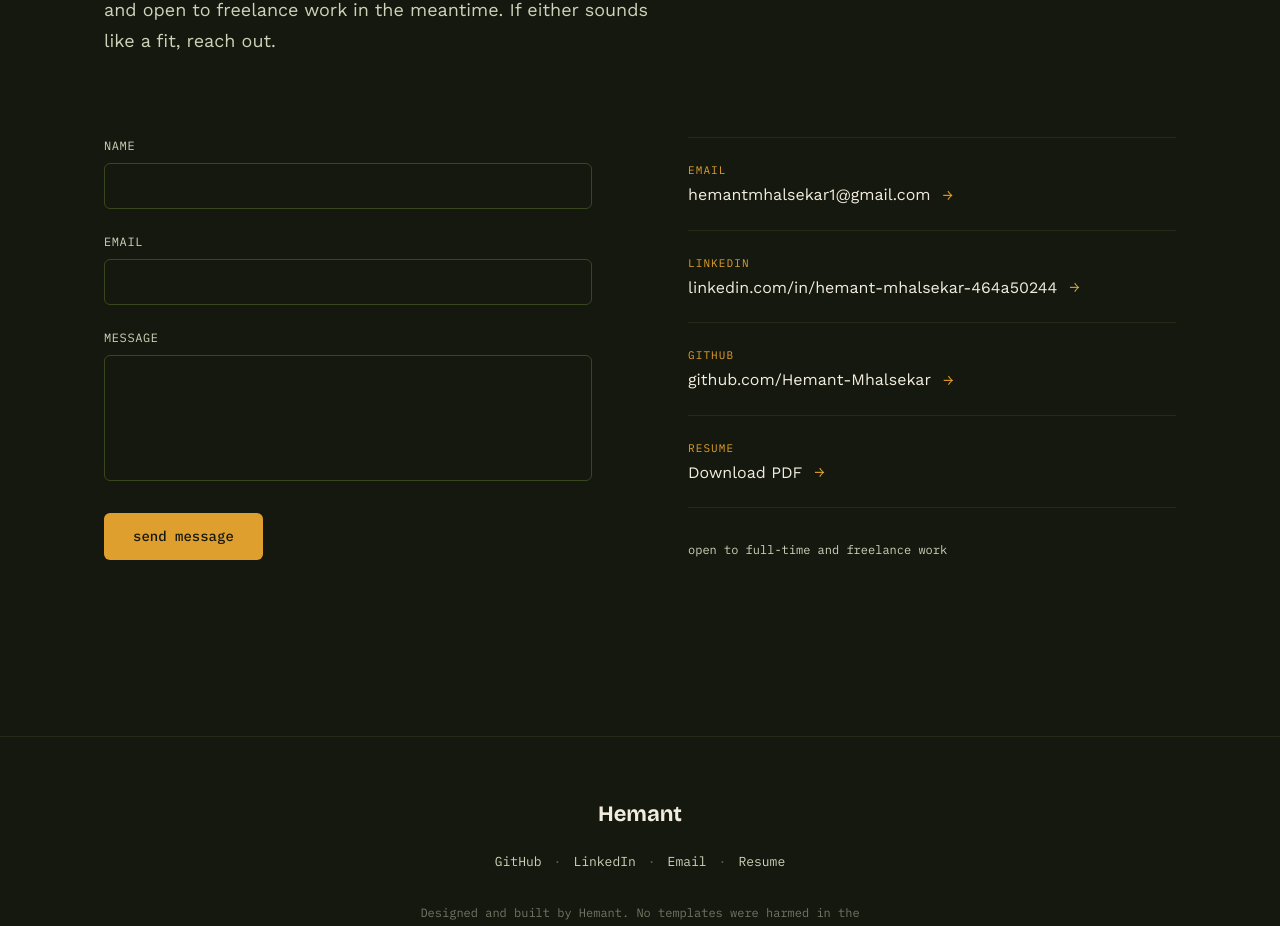
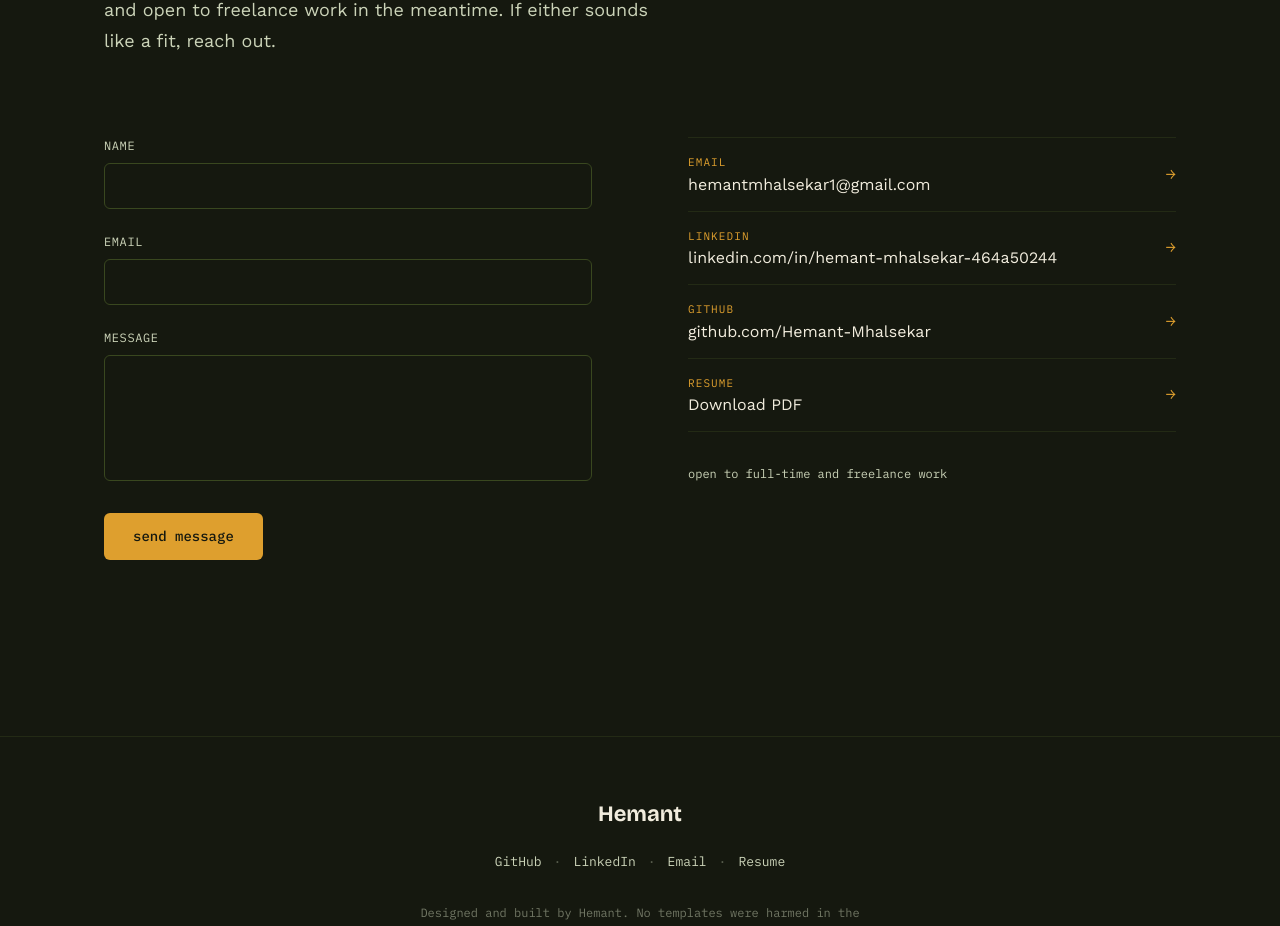
Before and after one commit to Hemant-Mhalsekar/Hemant-Portfolio, a React (Vite) app: page / in a window 1280 px wide. Shown: the part 7370-8296 px from the top of the page. Built offline with nearby package versions, Linux system fonts and the light colour scheme.

Commit message:
Updated contact

```diff
--- a/src/sections/Contact.jsx
+++ b/src/sections/Contact.jsx
@@ -230,28 +230,28 @@ const Contact = () => {
                   target={link.label !== 'Email' ? '_blank' : undefined}
                   rel={link.label !== 'Email' ? 'noopener noreferrer' : undefined}
                   download={link.isDownload ? '' : undefined}
-                  className="group flex flex-col py-6 border-b border-[#39471F]/40 hover:bg-[#F1ECDD]/[0.02] transition-colors"
+                  className="group flex flex-row items-center justify-between py-4 border-b border-[#39471F]/40 hover:bg-[#F1ECDD]/[0.02] transition-colors"
                 >
+                  <div className="flex flex-col pr-4">
                     <span
-                    className="text-[#DE9F2E] text-[11px] uppercase tracking-widest mb-1.5"
+                      className="text-[#DE9F2E] text-[11px] uppercase tracking-widest mb-1"
                       style={{ fontFamily: "'IBM Plex Mono', monospace" }}
                     >
                       {link.label}
                     </span>
-                  <div className="flex items-center gap-3">
                     <span
                       className="text-[#F1ECDD] text-[16px] leading-tight"
                       style={{ fontFamily: "'Work Sans', sans-serif" }}
                     >
                       {link.value}
                     </span>
+                  </div>
                   <span
-                      className="text-[#DE9F2E] text-[14px] transform transition-transform duration-300 group-hover:translate-x-1"
+                    className="text-[#DE9F2E] text-[14px] flex-shrink-0 transform transition-transform duration-300 group-hover:translate-x-1"
                     aria-hidden="true"
                   >
                     →
                   </span>
-                  </div>
                 </a>
               ))}
             </div>
```
Lines whose indentation alone changed are shown as unchanged.
